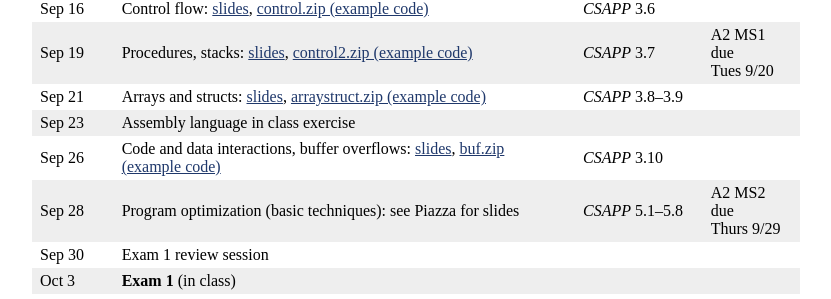
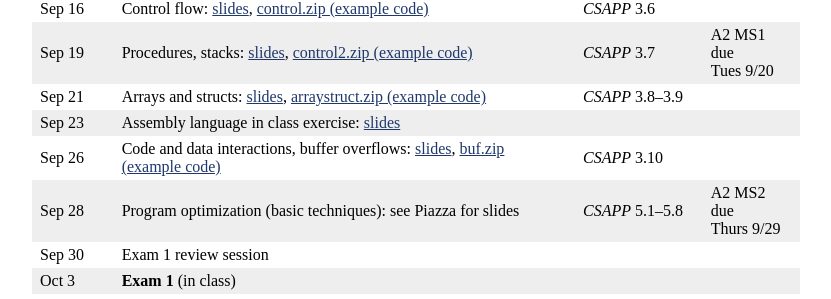
Before and after one commit to jhucsf/fall2022, a Jekyll site: the page built from schedule.md, in a window 1280 px wide. Shown: the part 787-1086 px from the top of the page, without its empty margins (224-1055 px from the left). Built offline with Jekyll 4.4.1, drawn with Linux system fonts in a browser that asks for light colours.

Commit message:
public assembly language exercise slides

```diff
--- a/schedule.csv
+++ b/schedule.csv
@@ -10,7 +10,7 @@ Sep 14,"ALU operations, arithmetic",lectures/lecture07-public.pdf,alu.zip,*CSAPP
 Sep 16,"Control flow",lectures/lecture08-public.pdf,control.zip,*CSAPP* 3.6,
 Sep 19,"Procedures, stacks",lectures/lecture09-public.pdf,control2.zip,*CSAPP* 3.7,"A2 MS1 due<br>Tues 9/20"
 Sep 21,"Arrays and structs",lectures/lecture10-public.pdf,arraystruct.zip,*CSAPP* 3.8–3.9,
-Sep 23,"Assembly language in class exercise",,,
+Sep 23,"Assembly language in class exercise",lectures/assembly-exercise-public.pdf,,
 Sep 26,"Code and data interactions, buffer overflows",lectures/lecture11-public.pdf,buf.zip,*CSAPP* 3.10,
 Sep 28,"Program optimization (basic techniques): see Piazza for slides",,,*CSAPP* 5.1–5.8,"A2 MS2 due<br>Thurs 9/29"
 Sep 30,"Exam 1 review session",
--- a/schedule.md
+++ b/schedule.md
@@ -36,7 +36,7 @@ Sep 14 | ALU operations, arithmetic: [slides](lectures/lecture07-public.pdf), [a
 Sep 16 | Control flow: [slides](lectures/lecture08-public.pdf), [control.zip (example code)](lectures/control.zip) | *CSAPP* 3.6 |
 Sep 19 | Procedures, stacks: [slides](lectures/lecture09-public.pdf), [control2.zip (example code)](lectures/control2.zip) | *CSAPP* 3.7 | A2 MS1 due<br>Tues 9/20
 Sep 21 | Arrays and structs: [slides](lectures/lecture10-public.pdf), [arraystruct.zip (example code)](lectures/arraystruct.zip) | *CSAPP* 3.8–3.9 |
-Sep 23 | Assembly language in class exercise |  |
+Sep 23 | Assembly language in class exercise: [slides](lectures/assembly-exercise-public.pdf) |  |
 Sep 26 | Code and data interactions, buffer overflows: [slides](lectures/lecture11-public.pdf), [buf.zip (example code)](lectures/buf.zip) | *CSAPP* 3.10 |
 Sep 28 | Program optimization (basic techniques): see Piazza for slides | *CSAPP* 5.1–5.8 | A2 MS2 due<br>Thurs 9/29
 Sep 30 | Exam 1 review session |  |
```
Also changed, not shown: 1 other file.
